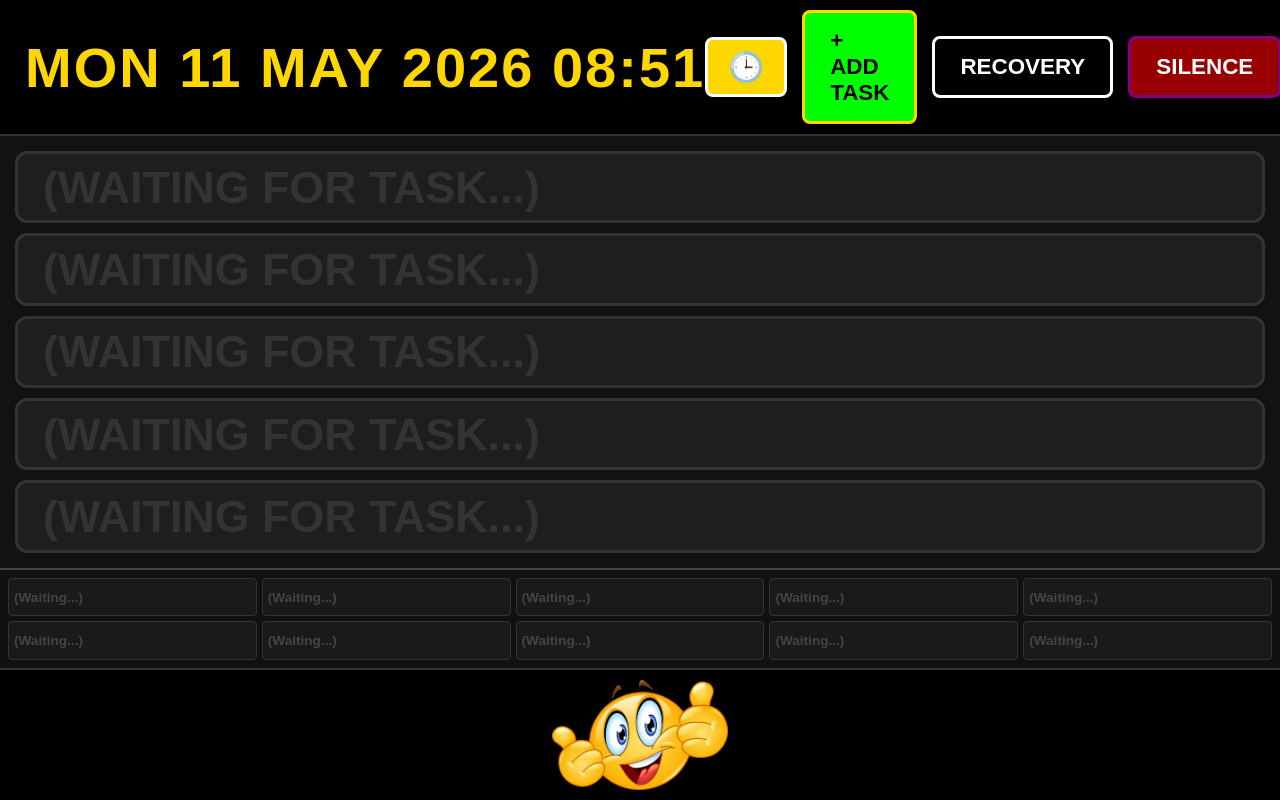
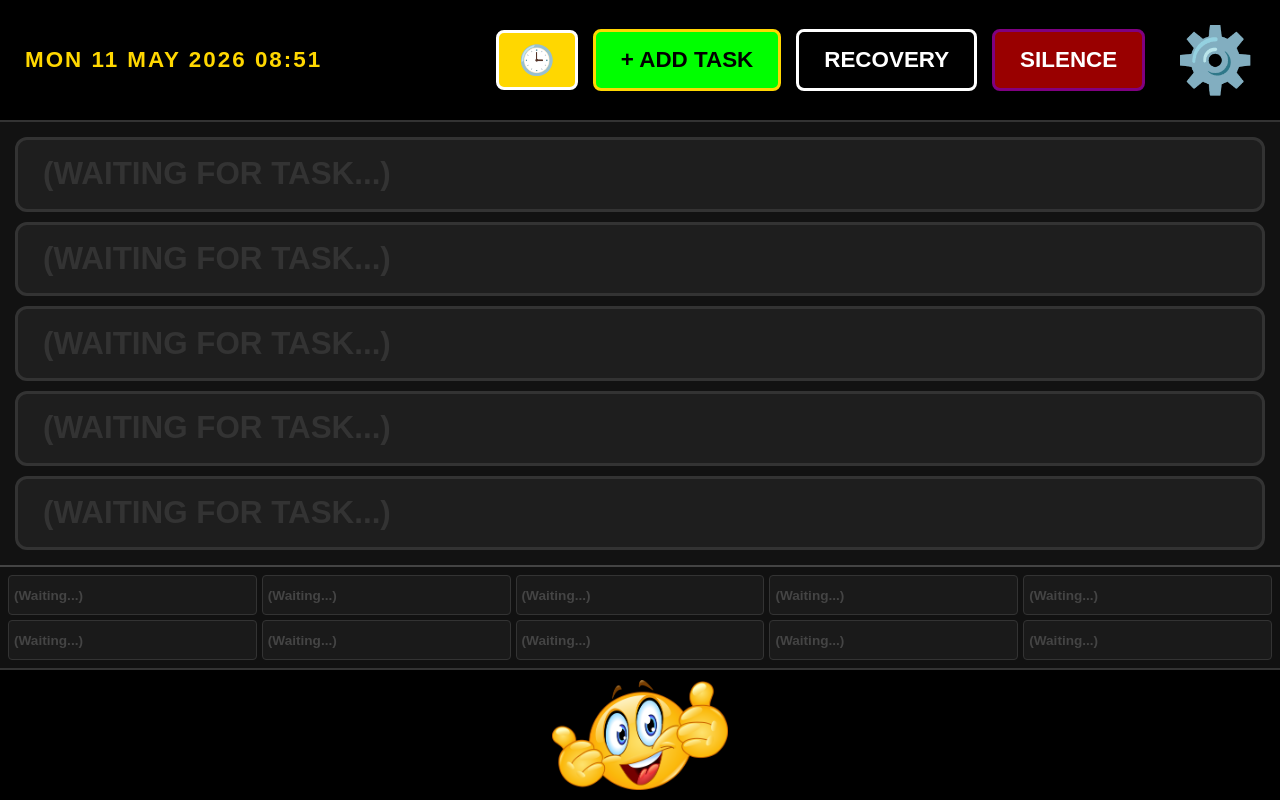
Before and after one commit to TheSharmanator/adhdtaskmanager, a Flask app: template templates/index.html in a window 1280 px wide; the page is wider, and only the part inside the window is pictured. Run offline with Flask 3, Linux system fonts and the light colour scheme; the template is opened without the code that fills it, so the values that code supplies are empty; parts of the project's set-up code (start-up, migrations or seed data) failed here and were passed over.

Commit message:
Correct header date size and restore due date size

```diff
--- a/templates/index.html
+++ b/templates/index.html
@@ -103,7 +103,7 @@
     }
 
     #clock-full {
-        font-size: 3.5rem;
+        font-size: 1.4rem; /* 40% of 3.5rem */
         font-weight: 900;
         color: #ffd700;
         white-space: nowrap;
@@ -184,9 +184,11 @@
 }
 
 .task-text {
-    font-size: 2.8rem; /* 50% bigger impact */
+    font-size: 1.96rem; /* 70% of 2.8rem */
     font-weight: 900;
     text-transform: uppercase;
+    word-wrap: break-word;
+    overflow-wrap: break-word;
 }
 
 .task-deadline {
@@ -221,9 +223,9 @@
 .sub-text {
     font-size: 0.85rem;
     font-weight: bold;
-    white-space: nowrap;
-    overflow: hidden;
-    text-overflow: ellipsis;
+    white-space: normal;
+    word-wrap: break-word;
+    overflow-wrap: break-word;
 }
 
 .sub-deadline {
```
